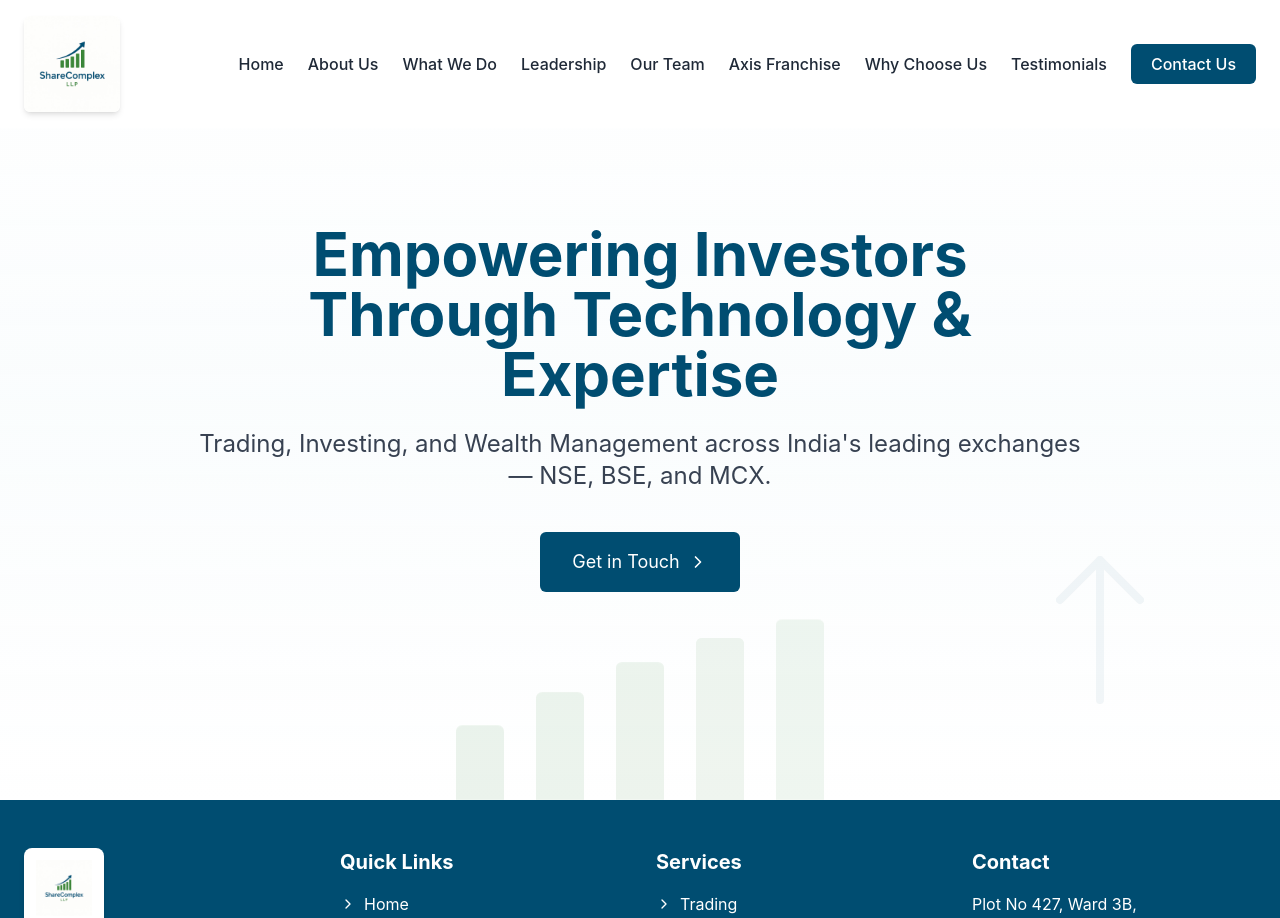
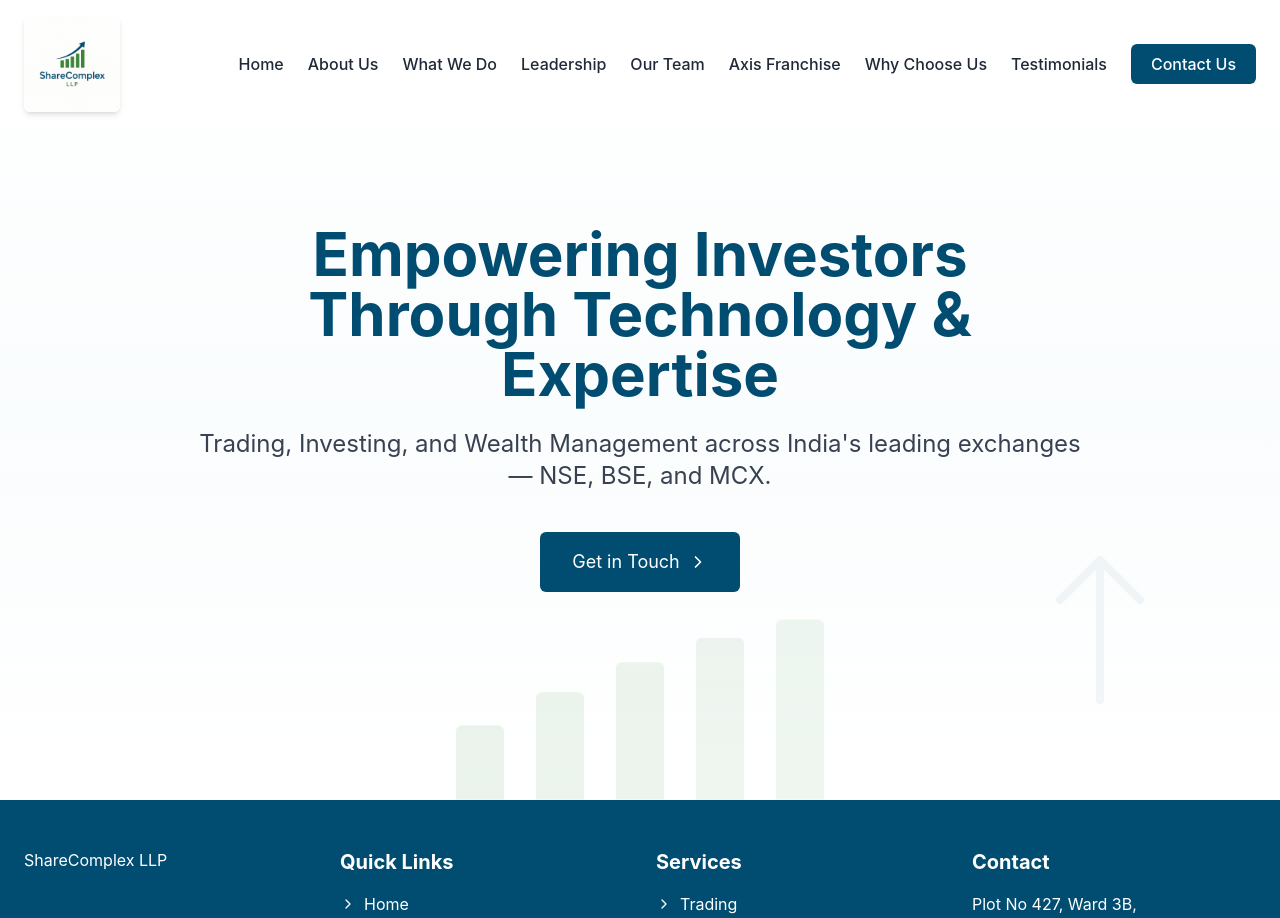
Before and after one commit to sharecomplexllp/company-website, a React (Vite) app: page / in a window 1280 px wide. Shown: the top 918 px of the page. Built offline with nearby package versions, Linux system fonts and the light colour scheme.

Commit message:
updated footer.tsx

```diff
--- a/src/components/Footer.tsx
+++ b/src/components/Footer.tsx
@@ -5,7 +5,9 @@ export const Footer = () => {
       <div className="container mx-auto px-4 md:px-6">
         <div className="grid grid-cols-1 md:grid-cols-2 lg:grid-cols-4 gap-8">
           <div>
-            <img src="/logo.jpg" alt="ShareComplex LLP" className="h-20 mb-4 bg-white p-3 rounded-lg shadow-md" />
+            <p className="mb-12">
+              ShareComplex LLP
+            </p>
             <p className="mb-4">
               Specialized investment and trading firm operating across NSE, BSE,
               and MCX.
```
